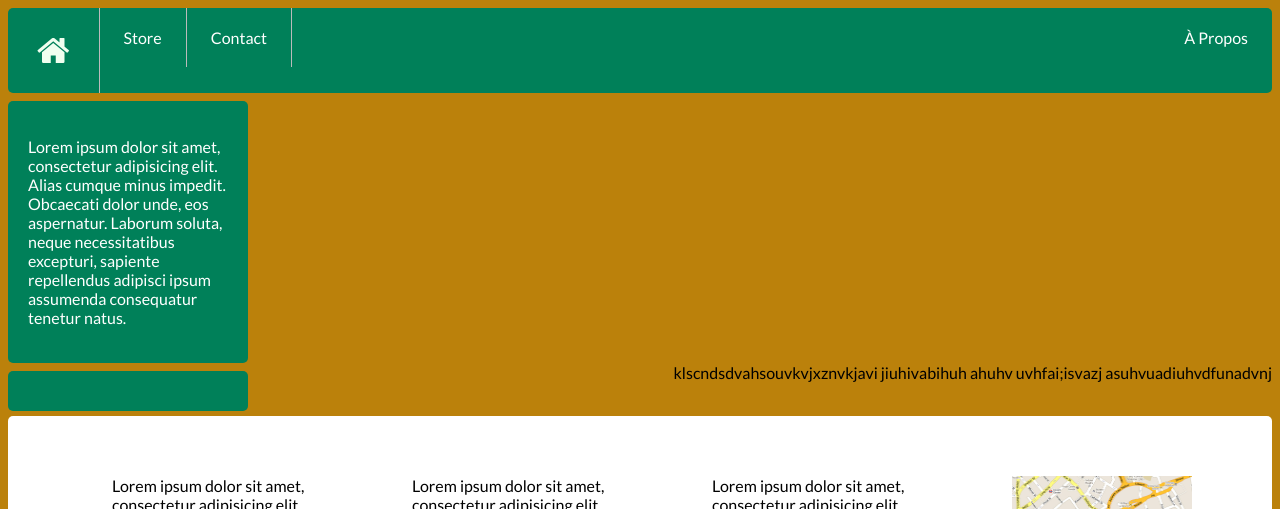
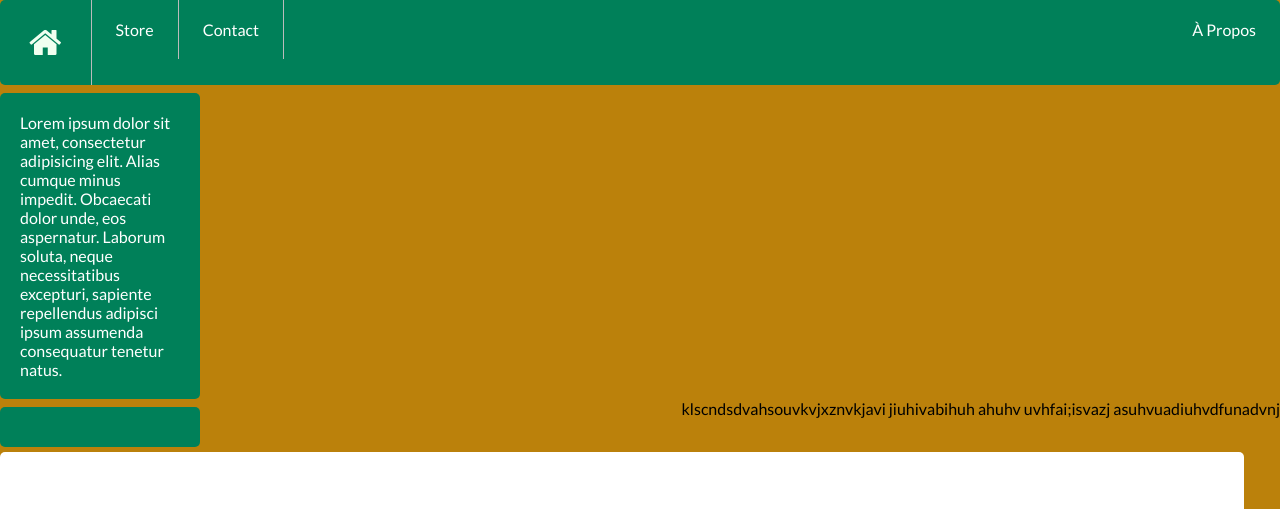
Before and after one commit to diarra1/tpp68, a plain HTML site: page index.html in a window 1280 px wide. Shown: the top 509 px of the page. Drawn offline with Linux system fonts and the light colour scheme.

Commit message:
Fusion css essai

```diff
--- a/style/main.css
+++ b/style/main.css
@@ -1,11 +1,18 @@
+/* Reset */
+*{
+	margin:0;
+	padding: 0;
+	box-sizing: border-box;
+
+}
+
 body{
 	font-family: 'Lato', sans-serif;
 	background-color: #bb810b;
 }
+
 nav ul {
     list-style-type: none;
-    margin: 0;
-    padding: 0;
     overflow: hidden;
     background-color: #008059;
     border-radius: 5px;
```
